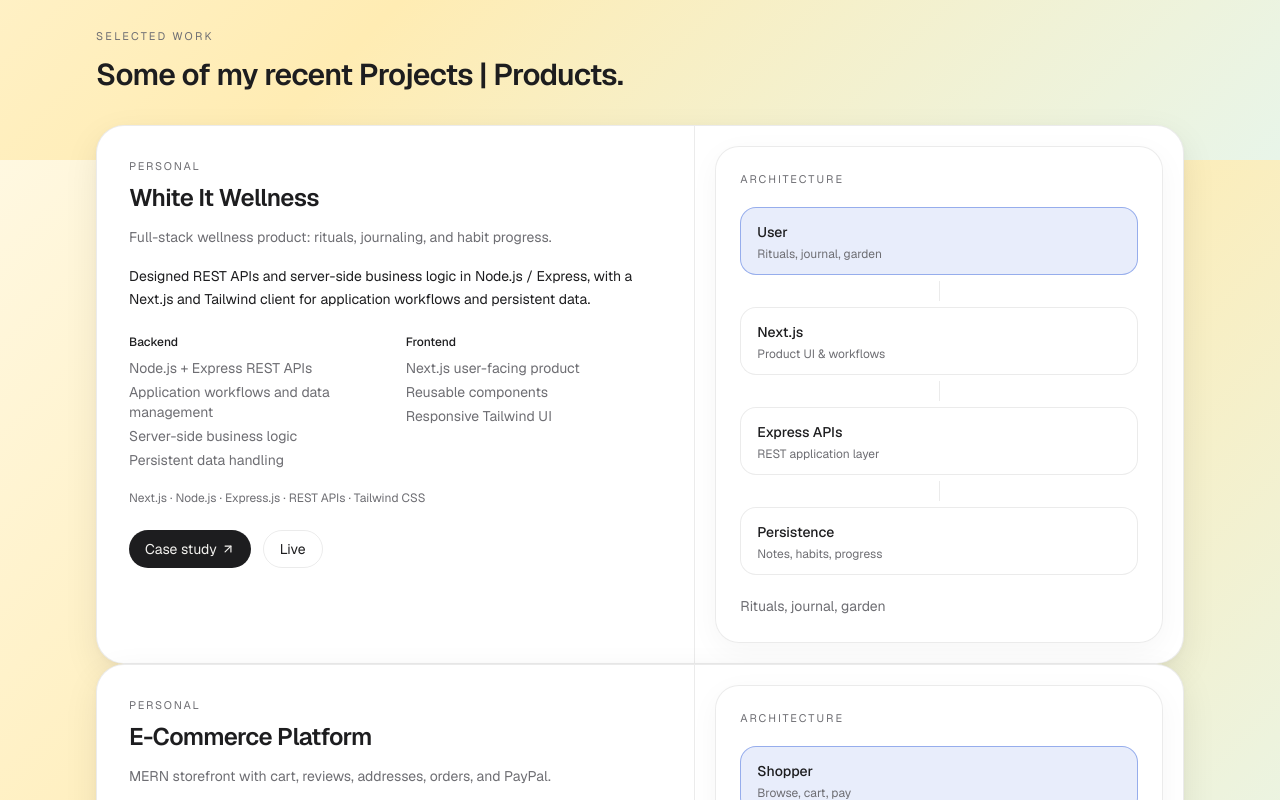
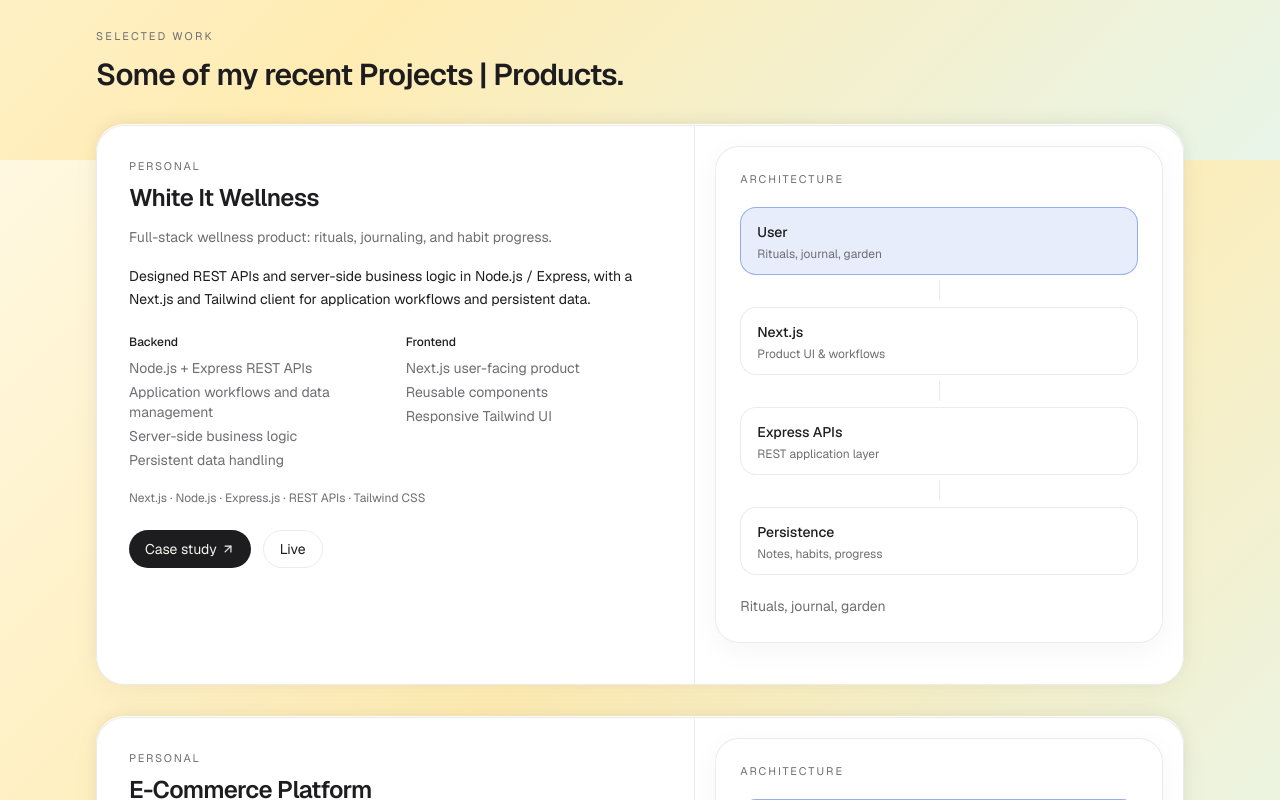
Before and after one commit to meghsha/yet-another-portfolio, a Next.js app: page / in a window 1280 px wide. Shown: the part 1440-2240 px from the top of the page. Built offline with nearby package versions, Linux system fonts and the light colour scheme.

Commit message:
minor changes

```diff
--- a/src/app/globals.css
+++ b/src/app/globals.css
@@ -175,27 +175,14 @@ html.dark .skill-card-primary {
 
 .project-stack-card {
   position: sticky;
-  margin-bottom: 0px;
-  transform-origin: top center;
-  transition:
-    transform 0.3s ease,
-    filter 0.3s ease;
+  margin-bottom: 32px;
 }
 
-.project-stack-card > article {
+.project-card {
+  position: relative;
   background: var(--bg-solid);
-  backdrop-filter: none;
-  -webkit-backdrop-filter: none;
-
   box-shadow:
-    0 12px 35px rgba(0, 0, 0, 0.08),
-    0 2px 8px rgba(0, 0, 0, 0.04);
+    0 -1px 0 rgba(255, 255, 255, 0.9),
+    0 -5px 16px rgba(0, 0, 0, 0.06),
+    var(--shadow);
 }
-
-html.dark .project-stack-card > article {
-  background: var(--bg-solid);
-
-  box-shadow:
-    0 16px 40px rgba(0, 0, 0, 0.4),
-    0 2px 8px rgba(0, 0, 0, 0.25);
-}
--- a/src/components/home.tsx
+++ b/src/components/home.tsx
@@ -188,18 +188,18 @@ export function HomePage() {
             Some of my recent Projects | Products.
           </h2>
         </FadeIn>
-        <div className="mt-8">
+        <div className="mt-8 pb-[60px]">
           {featuredProjects.map((project, i) => (
             <div
               key={project.slug}
               className="project-stack-card"
               style={{
-                top: `${72 + i * 22}px`,
+                top: `${72 + i * 18}px`,
                 zIndex: i + 1,
               }}
             >
-                <article className="surface overflow-hidden rounded-[28px]">
-                  <div className="grid lg:grid-cols-[1.1fr_0.9fr]">
+              <article className="surface project-card overflow-hidden rounded-[28px] lg:h-[560px]">
+                <div className="grid h-full lg:grid-cols-[1.1fr_0.9fr]">
                     <div className="p-6 sm:p-8">
                       <p className="text-[11px] uppercase tracking-[0.16em] text-ink-soft">
                         {project.company ?? "Personal"}{" "}
```
